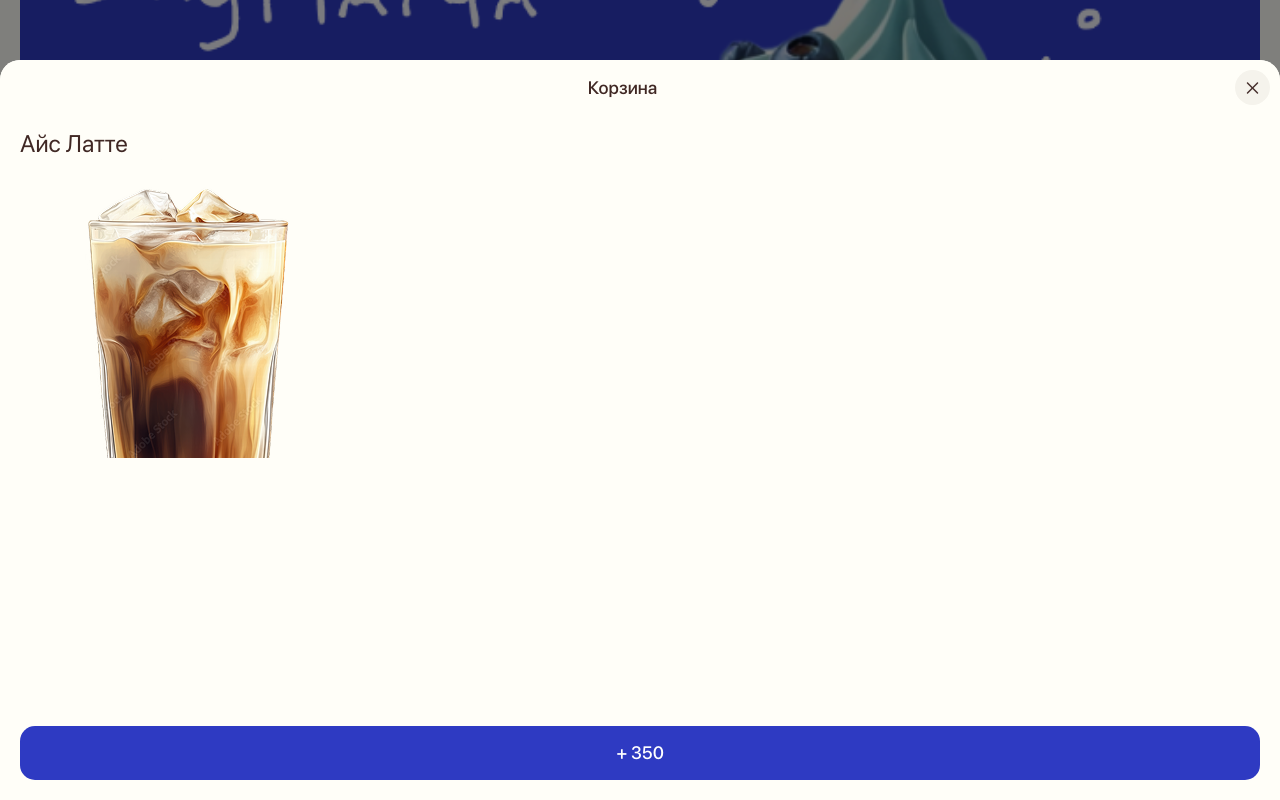
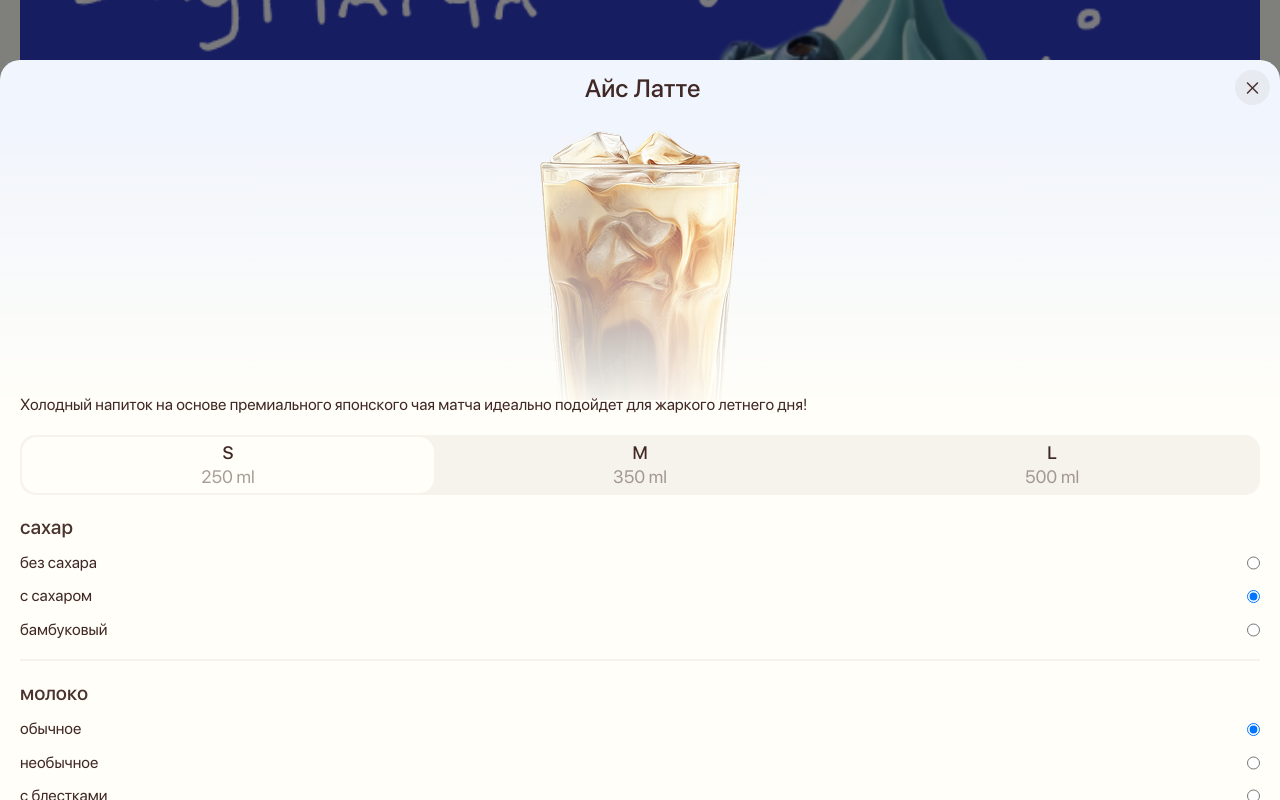
Before and after one commit to lomeat/coffee, a React (Vite) app in the folder client/: page / in a window 1280 px wide. Both pictures are taken after a click on the button 105 px from the left and 1000 px from the top of the page. Shown: the part 600-1400 px from the top of the page. Built offline with nearby package versions, Linux system fonts and the light colour scheme.

Commit message:
читай описание

```diff
--- a/client/src/components/description.tsx
+++ b/client/src/components/description.tsx
@@ -2,15 +2,67 @@ import styled from "styled-components";
 
 import { Icon } from "../icon";
 
-// import { Flex } from "../styles/shared";
 import { useAtom, useSetAtom } from "jotai";
 import { descriptionModalAtom } from "../atoms/modal";
 import type { Card } from "../atoms/coffee.atom";
 import { cartAtom } from "../atoms/cart.atom";
+import { useState } from "react";
+import { ContainerTitle } from "../styles/shared";
+
+const buttons = [
+  { title: "S", amount: "250 ml" },
+  { title: "M", amount: "350 ml" },
+  { title: "L", amount: "500 ml" },
+];
+
+const details = [
+  { title: "Энергия", amount: "250 ккал" },
+  { title: "Белки", amount: "10.1 г" },
+  { title: "Жиры", amount: "12 г" },
+  { title: "Углеводы", amount: "15.4 г" },
+];
+
+const options = [
+  {
+    title: "сахар",
+    children: [
+      {
+        title: "без сахара",
+        isActive: false,
+      },
+      {
+        title: "с сахаром",
+        isActive: true,
+      },
+      {
+        title: "бамбуковый",
+        isActive: false,
+      },
+    ],
+  },
+  {
+    title: "молоко",
+    children: [
+      {
+        title: "обычное",
+        isActive: true,
+      },
+      {
+        title: "необычное",
+        isActive: false,
+      },
+      {
+        title: "с блестками",
+        isActive: false,
+      },
+    ],
+  },
+];
 
 export function DescriptionCard() {
   const [desc, setDesc] = useAtom(descriptionModalAtom);
   const setCart = useSetAtom(cartAtom);
+  const [size, setSize] = useState("S");
 
   function addCoffee(card: Card) {
     setCart((state) => [
@@ -24,38 +76,199 @@ export function DescriptionCard() {
 
   return (
     <ModalWrapper $isVisible={desc?.isVisible}>
-      <BasketWrapper>
+      <Wrapper $src={desc.card?.imageUrl}>
         <Header>
-          <BasketTitle>Корзина</BasketTitle>
+          <Title>{desc.card?.title}</Title>
           <Icon name="CrossIcon" type="button" onClick={toggleModal} />
         </Header>
-        <div>
-          <h2>{desc.card?.title}</h2>
-          <img src={desc.card?.imageUrl} />
-        </div>
-        <Button onClick={() => (desc.card ? addCoffee(desc.card) : undefined)}>
-          + {desc.card?.price}
-        </Button>
-      </BasketWrapper>
+        <Gradient>
+          <Text>
+            Холодный напиток на основе премиального японского чая матча идеально
+            подойдет для жаркого летнего дня!
+          </Text>
+        </Gradient>
+        <Container style={{ paddingTop: 20 }}>
+          <SizeWrapper>
+            {buttons.map((button) => (
+              <SizeButton
+                key={button.title}
+                onClick={() => setSize(button.title)}
+                $isActive={size === button.title}
+              >
+                <h3>{button.title}</h3>
+                <span>{button.amount}</span>
+              </SizeButton>
+            ))}
+          </SizeWrapper>
+        </Container>
+        <Container>
+          <OptionsWrapper>
+            {options.map((option) => (
+              <Option>
+                <ContainerTitle>{option.title}</ContainerTitle>
+                <OptsWrapper>
+                  {option.children.map((opt) => (
+                    <Opt htmlFor={opt.title}>
+                      <span>{opt.title}</span>
+                      <input
+                        type="radio"
+                        checked={opt.isActive}
+                        id={opt.title}
+                        name={opt.title}
+                      />
+                    </Opt>
+                  ))}
+                </OptsWrapper>
+              </Option>
+            ))}
+          </OptionsWrapper>
+        </Container>
+        <Container>
+          <ContainerTitle>состав</ContainerTitle>
+          <Text>
+            Кокосовая основа, вода питьевая, матча (зеленый чай) лед, взбитые
+            сливки, печенье, может содержать картофельное пюре, баклажан
+          </Text>
+        </Container>
+        <Container>
+          <SizeWrapper>
+            {details.map((detail) => (
+              <SizeButton disabled $isSmall>
+                <span>{detail.title}</span>
+                <h3>{detail.amount}</h3>
+              </SizeButton>
+            ))}
+          </SizeWrapper>
+        </Container>
+        <Container>
+          <Button
+            onClick={() => (desc.card ? addCoffee(desc.card) : undefined)}
+          >
+            Купить {desc.card?.price} ₽
+          </Button>
+        </Container>
+      </Wrapper>
     </ModalWrapper>
   );
 }
 
-const Header = styled.div`
-  position: absolute;
+const Opt = styled.label`
   display: flex;
   justify-content: space-between;
+`;
+
+const OptsWrapper = styled.div`
+  display: flex;
+  flex-direction: column;
+  gap: 15px;
+`;
+
+const OptionsWrapper = styled.div`
+  display: flex;
+  flex-direction: column;
+`;
+
+const Option = styled.div`
+  display: flex;
+  flex-direction: column;
+  gap: 15px;
+
+  &:not(:first-child) {
+    padding-top: 20px;
+  }
+
+  &:not(:last-child) {
+    padding-bottom: 20px;
+    border-bottom: 2px solid ${(p) => p.theme.background.button};
+  }
+`;
+
+const SizeWrapper = styled.div`
+  width: 100%;
+  background: ${(p) => p.theme.background.button};
+  border-radius: 15px;
+  height: 60px;
+  padding: 2px;
+  display: flex;
+`;
+
+const Text = styled.span`
+  ${(p) => p.theme.font.text.medium}
+  line-height: 20px;
+  font-weight: 400;
+`;
+
+const SizeButton = styled.button<{ $isActive?: boolean; $isSmall?: boolean }>`
+  border: 0;
+  width: 100%;
+  border-radius: 15px;
+  background: ${(p) =>
+    p.$isActive ? p.theme.background.primary : "transparent"};
+  height: 100%;
+  text-align: center;
+
+  h3 {
+    padding: 0;
+    margin: 0;
+    display: block;
+    ${(p) => (p.$isSmall ? p.theme.font.text.small : p.theme.font.text.large)}
+  }
+
+  span {
+    ${(p) =>
+      p.$isSmall ? p.theme.font.caption.small : p.theme.font.text.large}
+    font-weight: 400;
+    color: ${(p) => p.theme.color.secondary};
+  }
+`;
+
+const Gradient = styled.div`
+  width: 100%;
+  min-height: 300px;
+  background: linear-gradient(
+    rgba(153, 152, 159, 0),
+    ${(p) => p.theme.background.primary}
+  );
+  display: flex;
+  flex-direction: column;
+  justify-content: flex-end;
+  padding: 0 20px;
+`;
+
+const Title = styled.h2`
+  padding: 0;
+  padding-left: 40px;
+  margin: 0;
+  ${(p) => p.theme.font.title}
+  width: 100%;
+  text-align: center;
+`;
+
+const Container = styled.div`
+  width: 100%;
+  padding: 10px 20px;
+  display: flex;
+  flex-direction: column;
+  gap: 10px;
+  background: ${(p) => p.theme.background.primary};
+
+  &:last-child {
+    padding-bottom: 20px;
+  }
+`;
+
+const Header = styled.div`
+  display: flex;
+  justify-content: flex-end;
   align-items: center;
-  top: 0;
-  left: 0;
   padding: 10px;
   width: 100%;
-  background: ${(p) => p.theme.background.primary};
 `;
 
 const Button = styled.button`
   border: 0;
   ${(p) => p.theme.font.text.large}
+  font-weight: 400;
   color: ${(p) => p.theme.color.button};
   background: ${(p) => p.theme.background.accent};
   border-radius: 15px;
@@ -63,24 +276,19 @@ const Button = styled.button`
   padding: 15px;
 `;
 
-const BasketWrapper = styled.div`
-  background: ${(p) => p.theme.background.primary};
+const Wrapper = styled.div<{ $src?: string }>`
+  background: ${(p) => p.theme.background.secondary};
+  background-image: url(${({ $src }) => $src});
+  background-repeat: no-repeat;
+  background-position-x: center;
+  background-position-y: 40px;
   position: relative;
   border-radius: 20px 20px 0 0;
-  padding: 70px 20px 20px 20px;
   display: flex;
   flex-direction: column;
-  justify-content: space-between;
   width: 100%;
   height: 100%;
-  gap: 20px;
   overflow-y: scroll;
-`;
-
-const BasketTitle = styled.h2`
-  ${(p) => p.theme.font.text.large}
-  text-align: center;
-  width: 100%;
 `;
 
 const ModalWrapper = styled.div<{ $isVisible?: boolean }>`
```
